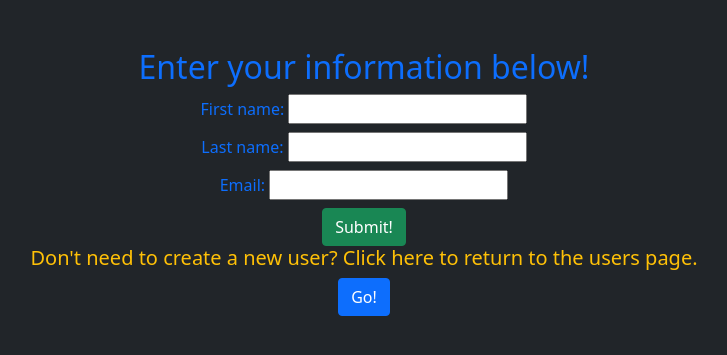
After one commit to JakeClise/users_CR, a Flask app: page /go-create in a window 1280 px wide. The commit adds this page. Shown: the top 355 px of the page, without its empty margins (276-1003 px from the left). Run offline with Flask 2, Linux system fonts and the light colour scheme.

Commit message:
adding user save method

```diff
--- a/server.py
+++ b/server.py
@@ -1,4 +1,4 @@
-from flask import Flask, render_template
+from flask import Flask, render_template, redirect, request
 from user import User
 app = Flask(__name__)
 app.secret_key = "this is secret"
@@ -14,6 +14,20 @@ def go_users():
     print(users)
     return render_template('users.html', users = users)
 
+@app.route('/go-create')
+def go_create():
+    return render_template('create_user.html')
+
+@app.route('/create-user', methods=["POST"])
+def create_user():
+    data = {
+        "first_name": request.form['first_name'],
+        "last_name": request.form['last_name'],
+        "email": request.form['email']
+    }
+    User.save(data)
+    return redirect('/go-users')
+
 
 if __name__ == "__main__":
     app.run(debug=True)
--- /dev/null
+++ b/templates/create_user.html
@@ -0,0 +1,39 @@
+<!DOCTYPE html>
+<html lang="en">
+<head>
+    <meta charset="UTF-8">
+    <meta http-equiv="X-UA-Compatible" content="IE=edge">
+    <meta name="viewport" content="width=device-width, initial-scale=1.0">
+    <link href="https://cdn.jsdelivr.net/npm/bootstrap@5.0.2/dist/css/bootstrap.min.css" rel="stylesheet" integrity="sha384-EVSTQN3/azprG1Anm3QDgpJLIm9Nao0Yz1ztcQTwFspd3yD65VohhpuuCOmLASjC" crossorigin="anonymous">
+    <title>Create User</title>
+</head>
+<body class="bg-dark">
+    <div class="text-center mt-5">
+        <h2 class="text-primary">Enter your information below!</h2>
+        <form action="/create-user" method="post">
+            <div class="mt-2">
+                <label for="first_name" class="text-primary">First name:</label>
+                <input type="text" name="first_name">
+            </div>
+            <div class="mt-2">
+                <label for="last_name" class="text-primary">Last name:</label>
+                <input type="text" name="last_name">
+            </div>
+            <div class="mt-2">
+                <label for="email" class="text-primary">Email:</label>
+                <input type="text" name="email">
+            </div>
+            <div class="mt-2">
+                <input type="submit" class="btn btn-success" value="Submit!">
+            </div>
+        </form>
+        <h5 class="text-warning">Don't need to create a new user? Click here to return to the users page.</h5>
+        <a href="/go-users" class="btn btn-primary">Go!</a>
+    </div>
+
+
+
+    <script src="https://cdn.jsdelivr.net/npm/@popperjs/core@2.9.2/dist/umd/popper.min.js" integrity="sha384-IQsoLXl5PILFhosVNubq5LC7Qb9DXgDA9i+tQ8Zj3iwWAwPtgFTxbJ8NT4GN1R8p" crossorigin="anonymous"></script>
+    <script src="https://cdn.jsdelivr.net/npm/bootstrap@5.0.2/dist/js/bootstrap.min.js" integrity="sha384-cVKIPhGWiC2Al4u+LWgxfKTRIcfu0JTxR+EQDz/bgldoEyl4H0zUF0QKbrJ0EcQF" crossorigin="anonymous"></script>
+</body>
+</html>
--- a/templates/users.html
+++ b/templates/users.html
@@ -32,6 +32,9 @@
             </tbody>
             {%  endfor %}
         </table>
+        <h3>Click here to create a new User</h3>
+        <a href="/go-create">Create User</a>
+        </form>
     </div>
 
 
--- a/user.py
+++ b/user.py
@@ -17,3 +17,8 @@ class User:
         for user in results:
             users.append(cls(user))
         return users
+
+    @classmethod
+    def save(cls, data):
+        query = "INSERT INTO users (first_name, last_name, email) VALUES (%(first_name)s, %(last_name)s, %(email)s);"
+        return connectToMySQL('users_cr_schema').query_db(query, data)
```
